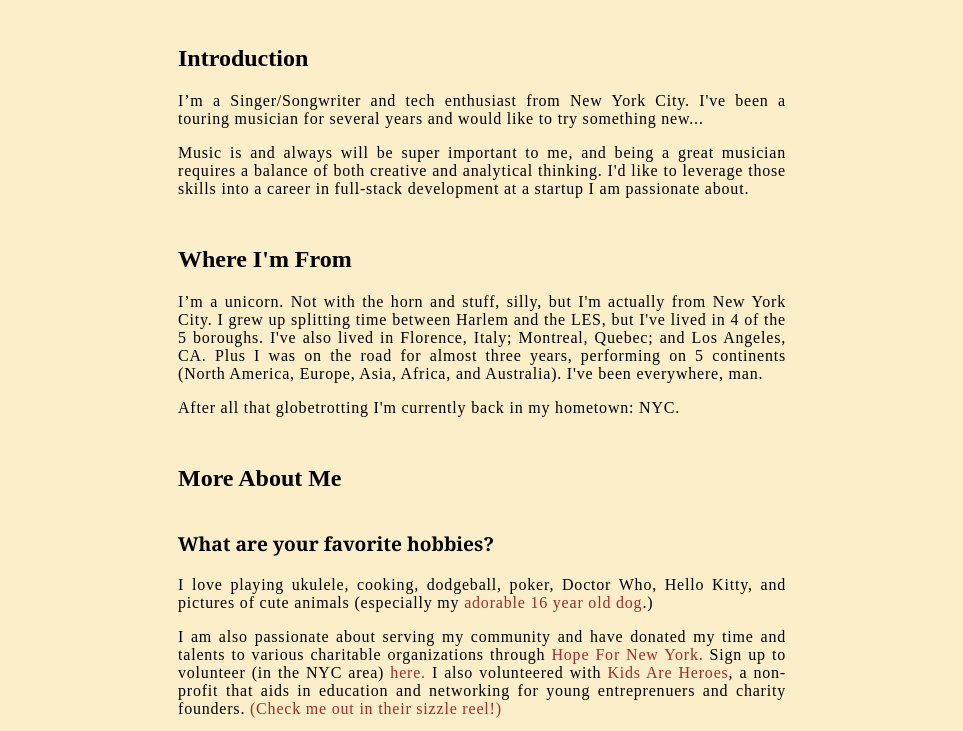
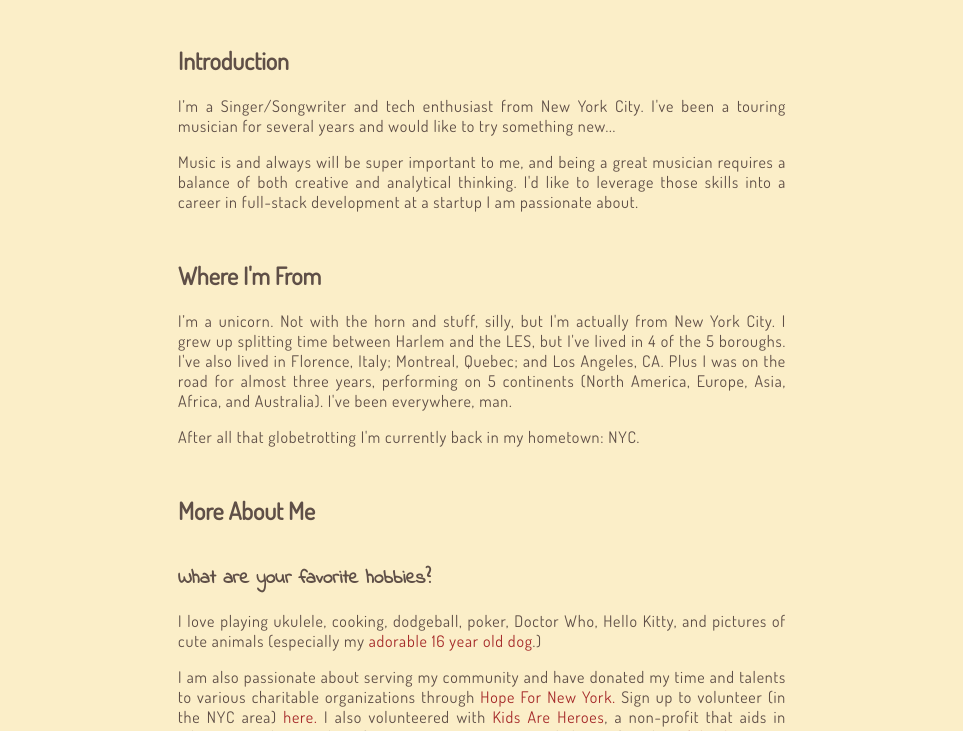
Before and after one commit to RachelScodes/AboutMeGa, a plain HTML site: page index.html in a window 1280 px wide. Shown: the part 335-1066 px from the top of the page, without its empty margins (158-1121 px from the left). Drawn offline with Linux system fonts and the light colour scheme.

Commit message:
fixed fonts i hope

```diff
--- a/css/stylesheet.css
+++ b/css/stylesheet.css
@@ -1,4 +1,6 @@
-@import url(http://fonts.googleapis.com/css?family=Dosis|Indie+Flower)
+@import url(https://fonts.googleapis.com/css?family=Dosis|Indie+Flower);
+
+
 
 body {
     /* Typography Declarations */
```
